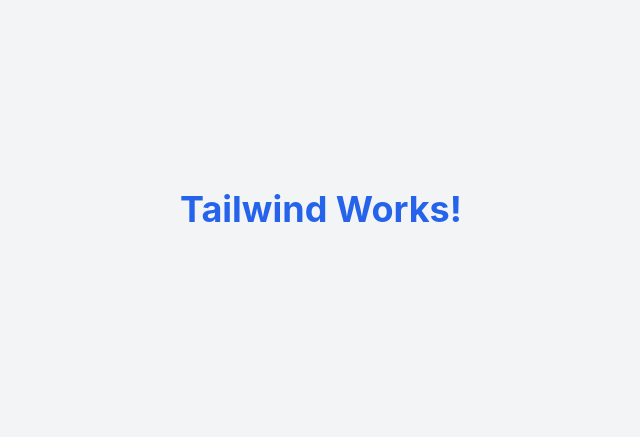
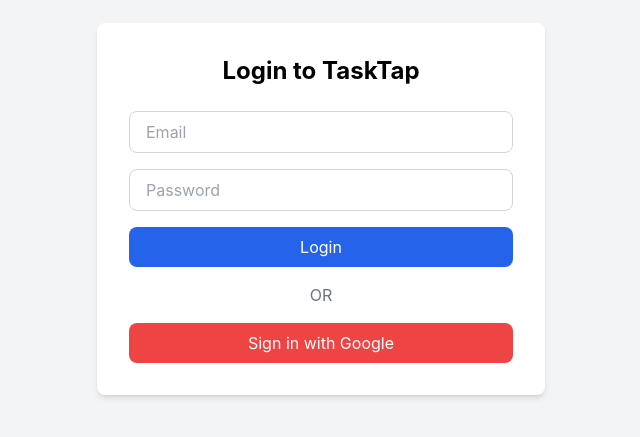
Before and after one commit to Prajay8/TaskTap-mvp, a React (Create React App) app: page /login in a window 1280 px wide. Shown: the part 191-628 px from the top of the page, without its empty margins (319-959 px from the left). Built offline with nearby package versions, Linux system fonts and the light colour scheme.

Commit message:
Landing Page and Auth

```diff
--- a/package.json
+++ b/package.json
@@ -7,8 +7,11 @@
     "@testing-library/jest-dom": "^6.6.3",
     "@testing-library/react": "^16.3.0",
     "@testing-library/user-event": "^13.5.0",
+    "firebase": "^11.7.1",
     "react": "^19.1.0",
     "react-dom": "^19.1.0",
+    "react-firebase-hooks": "^5.1.1",
+    "react-router-dom": "^7.6.0",
     "react-scripts": "5.0.1",
     "web-vitals": "^2.1.4"
   },
--- a/src/App.js
+++ b/src/App.js
@@ -1,8 +1,43 @@
+import { BrowserRouter as Router, Routes, Route } from 'react-router-dom';
+import Home from './pages/Home';
+import SignUp from './pages/SignUp';
+import Login from './pages/Login';
+import PostTask from './pages/PostTask';
+import TaskList from './pages/TaskList';
+import TaskDetail from './pages/TaskDetail';
+import Profile from './pages/Profile';
+import PrivateRoute from './components/PrivateRoute'; // ✅ Add this line
+
 function App() {
   return (
-    <div className="min-h-screen flex items-center justify-center bg-gray-100">
-      <h1 className="text-4xl text-blue-600 font-bold">Tailwind Works!</h1>
-    </div>
+    <Router>
+      <Routes>
+        {/* Public Routes */}
+        <Route path="/" element={<Home />} />
+        <Route path="/signup" element={<SignUp />} />
+        <Route path="/login" element={<Login />} />
+        <Route path="/tasks" element={<TaskList />} />
+        <Route path="/tasks/:id" element={<TaskDetail />} />
+
+        {/* Protected Routes */}
+        <Route
+          path="/post-task"
+          element={
+            <PrivateRoute>
+              <PostTask />
+            </PrivateRoute>
+          }
+        />
+        <Route
+          path="/profile"
+          element={
+            <PrivateRoute>
+              <Profile />
+            </PrivateRoute>
+          }
+        />
+      </Routes>
+    </Router>
   );
 }
 
--- /dev/null
+++ b/src/components/PrivateRoute.js
@@ -0,0 +1,13 @@
+import React from 'react';
+import { Navigate } from 'react-router-dom';
+import { useAuthState } from 'react-firebase-hooks/auth';
+import { auth } from '../firebase';
+
+export default function PrivateRoute({ children }) {
+  const [user, loading] = useAuthState(auth);
+
+  if (loading) return <p className="text-center mt-20">Loading...</p>;
+  if (!user) return <Navigate to="/login" />;
+
+  return children;
+}
--- /dev/null
+++ b/src/firebase.js
@@ -0,0 +1,16 @@
+// src/firebase.js
+import { initializeApp } from 'firebase/app';
+import { getAuth } from 'firebase/auth';
+
+const firebaseConfig = {
+  apiKey: "AIzaSyBoKQn7xxji6XtAIeZW8rHaQKgiEOVAB8k",
+  authDomain: "tasktap-b9d09.firebaseapp.com",
+  projectId: "tasktap-b9d09",
+  storageBucket: "tasktap-b9d09.firebasestorage.app",
+  messagingSenderId: "690441611133",
+  appId: "1:690441611133:web:3dd038f484ab9e334c4e14",
+  measurementId: "G-ZES2DEE7KS"
+};
+
+const app = initializeApp(firebaseConfig);
+export const auth = getAuth(app);
--- /dev/null
+++ b/src/pages/Home.js
@@ -0,0 +1,30 @@
+import React from 'react';
+import { Link } from 'react-router-dom';
+
+export default function Home() {
+  return (
+    <div className="min-h-screen bg-gray-50 flex flex-col items-center justify-center px-4 text-center">
+      <h1 className="text-4xl sm:text-5xl font-extrabold text-gray-800 mb-4">
+        Welcome to TaskTap
+      </h1>
+      <p className="text-lg sm:text-xl text-gray-600 max-w-xl mb-6">
+        A trusted local marketplace to get small tasks done — or earn extra by helping people around you.
+      </p>
+
+      <div className="flex flex-col sm:flex-row gap-4">
+        <Link to="/signup">
+          <button className="bg-blue-600 hover:bg-blue-700 text-white px-6 py-3 rounded-lg text-lg transition">
+            Get Started
+          </button>
+        </Link>
+        <Link to="/login">
+          <button className="border border-gray-400 text-gray-700 px-6 py-3 rounded-lg text-lg hover:bg-gray-100 transition">
+            I already have an account
+          </button>
+        </Link>
+      </div>
+
+      <p className="mt-8 text-sm text-gray-400">📍 Serving UT Dallas & nearby communities</p>
+    </div>
+  );
+}
--- /dev/null
+++ b/src/pages/Login.js
@@ -0,0 +1,68 @@
+import React, { useState } from 'react';
+import { signInWithEmailAndPassword, signInWithPopup, GoogleAuthProvider } from 'firebase/auth';
+import { auth } from '../firebase';
+import { useNavigate } from 'react-router-dom';
+
+export default function Login() {
+  const [email, setEmail] = useState('');
+  const [password, setPassword] = useState('');
+  const navigate = useNavigate();
+
+  const handleLogin = async (e) => {
+    e.preventDefault();
+    try {
+      await signInWithEmailAndPassword(auth, email, password);
+      navigate('/');
+    } catch (error) {
+      alert(error.message);
+    }
+  };
+
+  const handleGoogleLogin = async () => {
+    try {
+      const provider = new GoogleAuthProvider();
+      await signInWithPopup(auth, provider);
+      navigate('/');
+    } catch (error) {
+      alert(error.message);
+    }
+  };
+
+  return (
+    <div className="min-h-screen flex items-center justify-center bg-gray-100 px-4">
+      <div className="bg-white shadow-md rounded-lg p-8 max-w-md w-full">
+        <h2 className="text-2xl font-bold mb-6 text-center">Login to TaskTap</h2>
+        <form onSubmit={handleLogin} className="space-y-4">
+          <input
+            type="email"
+            placeholder="Email"
+            className="w-full border border-gray-300 px-4 py-2 rounded-lg focus:outline-none focus:ring-2 focus:ring-blue-500"
+            value={email}
+            onChange={(e) => setEmail(e.target.value)}
+            required
+          />
+          <input
+            type="password"
+            placeholder="Password"
+            className="w-full border border-gray-300 px-4 py-2 rounded-lg focus:outline-none focus:ring-2 focus:ring-blue-500"
+            value={password}
+            onChange={(e) => setPassword(e.target.value)}
+            required
+          />
+          <button type="submit" className="w-full bg-blue-600 text-white py-2 rounded-lg hover:bg-blue-700">
+            Login
+          </button>
+        </form>
+
+        <div className="my-4 text-center text-gray-500">OR</div>
+
+        <button
+          onClick={handleGoogleLogin}
+          className="w-full bg-red-500 text-white py-2 rounded-lg hover:bg-red-600"
+        >
+          Sign in with Google
+        </button>
+      </div>
+    </div>
+  );
+}
--- /dev/null
+++ b/src/pages/SignUp.js
@@ -0,0 +1,49 @@
+import React, { useState } from 'react';
+import { createUserWithEmailAndPassword } from 'firebase/auth';
+import { auth } from '../firebase';
+import { useNavigate } from 'react-router-dom';
+
+export default function SignUp() {
+  const [email, setEmail] = useState('');
+  const [password, setPassword] = useState('');
+  const navigate = useNavigate();
+
+  const handleSignUp = async (e) => {
+    e.preventDefault();
+    try {
+      await createUserWithEmailAndPassword(auth, email, password);
+      navigate('/');
+    } catch (error) {
+      alert(error.message);
+    }
+  };
+
+  return (
+    <div className="min-h-screen flex items-center justify-center bg-gray-100 px-4">
+      <div className="bg-white shadow-md rounded-lg p-8 max-w-md w-full">
+        <h2 className="text-2xl font-bold mb-6 text-center">Create an Account</h2>
+        <form onSubmit={handleSignUp} className="space-y-4">
+          <input
+            type="email"
+            placeholder="Email"
+            className="w-full border border-gray-300 px-4 py-2 rounded-lg focus:outline-none focus:ring-2 focus:ring-blue-500"
+            value={email}
+            onChange={(e) => setEmail(e.target.value)}
+            required
+          />
+          <input
+            type="password"
+            placeholder="Password"
+            className="w-full border border-gray-300 px-4 py-2 rounded-lg focus:outline-none focus:ring-2 focus:ring-blue-500"
+            value={password}
+            onChange={(e) => setPassword(e.target.value)}
+            required
+          />
+          <button type="submit" className="w-full bg-green-600 text-white py-2 rounded-lg hover:bg-green-700">
+            Sign Up
+          </button>
+        </form>
+      </div>
+    </div>
+  );
+}
```
Also changed, not shown: src/components/Header.js (added), src/pages/PostTask.js (added), src/pages/Profile.js (added), src/pages/TaskDetail.js (added), src/pages/TaskList.js (added), 1 other file (tests, documents, lock files or other folders).
